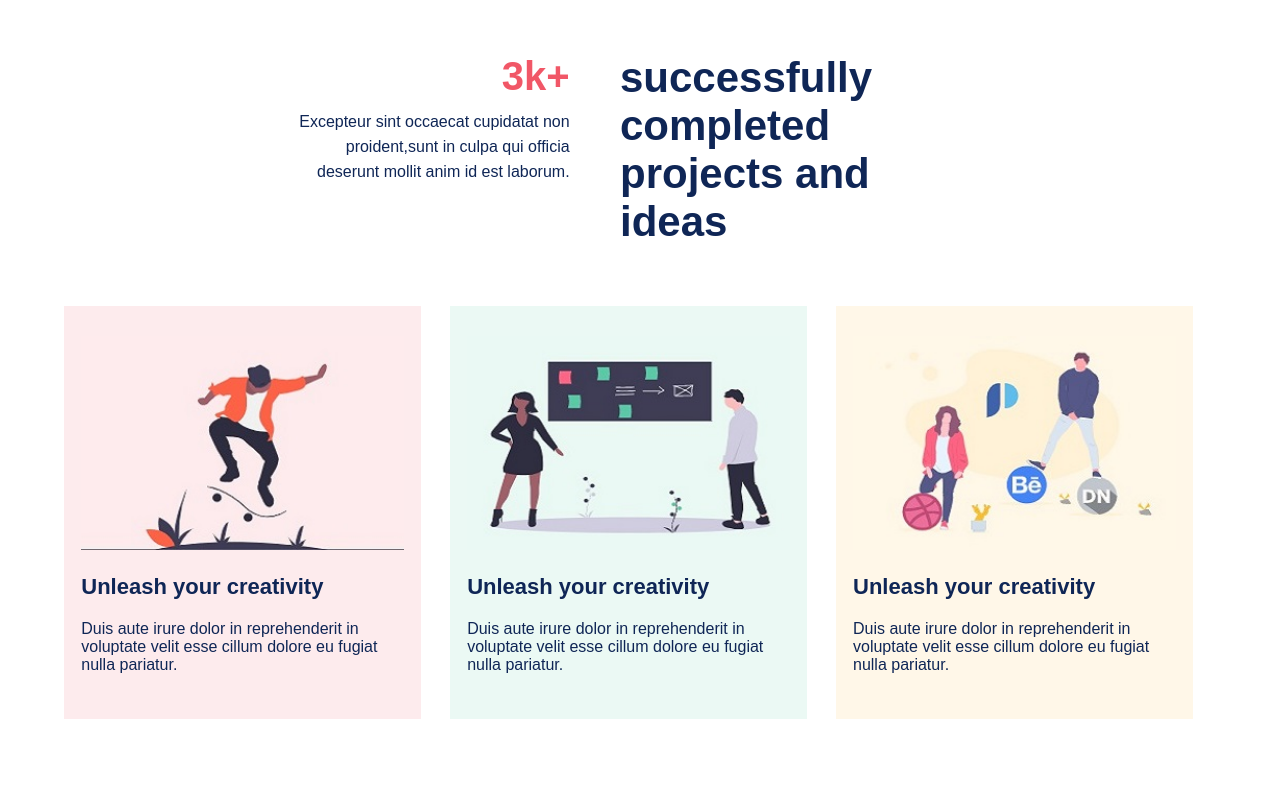
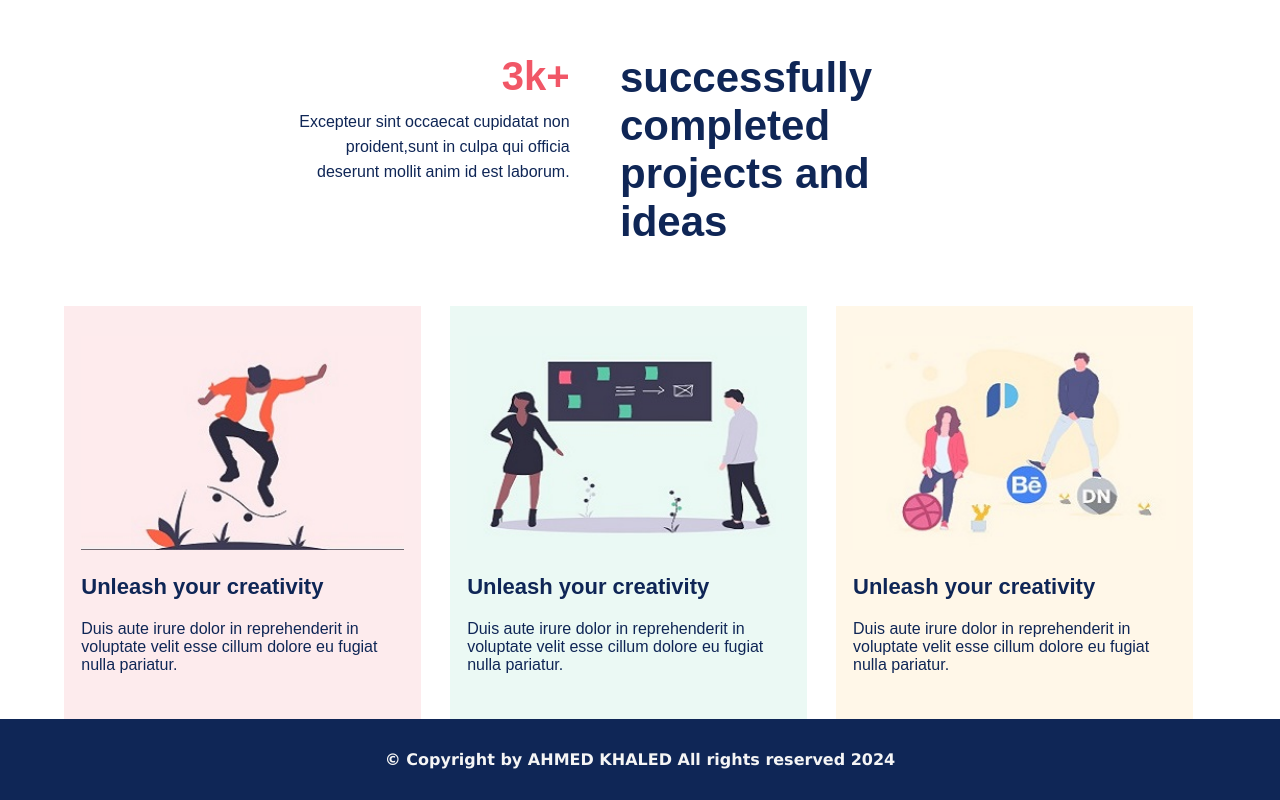
Before and after one commit to ahmedkhaledwebdeveloper/Quick-Image_to_html, a plain HTML site: page index.html in a window 1280 px wide. Shown: the part 844-1644 px from the top of the page. Before the commit the page ends 1563 px from the top, so only its background shows below. Drawn offline with Linux system fonts and the light colour scheme.

Commit message:
Add files via upload

```diff
--- a/css/style.css
+++ b/css/style.css
@@ -215,3 +215,37 @@ header {
 	margin: 0;
 }
 /*feature end*/
+
+
+/*footer start*/
+.the end {
+    background-color: #008AFF;
+    color: whitesmoke;
+    font-family: sans-serif;
+    width: 50%;
+    text-align: center;
+    padding: 15px 0px 15px 0px;
+}
+
+p {
+    display: block;
+    margin-block-start: 1em;
+    margin-block-end: 1em;
+    margin-inline-start: 0px;
+    margin-inline-end: 0px;
+    unicode-bidi: isolate;
+}
+.ft{
+    background-color: #0F2656;
+    color: whitesmoke;
+    font-family: verdana, sans-serif;
+    width: 100%;
+    text-align: center;
+    padding: 15px 0px 15px 0px;
+}
+.end {
+    font-weight: 700;
+}
+
+
+/*footer end*/
--- a/index.html
+++ b/index.html
@@ -105,6 +105,17 @@
     </section>
     <!--feature end-->
 
+
+    <!-- footer start-->
+	<footer class="ft">
+	    <p class="end">© Copyright by
+		<b class="stt">AHMED KHALED</b>
+	    All rights reserved 2024</p>
+
+    </footer>
+    <!-- footer end-->
+
+
 </body>
 
 
```
